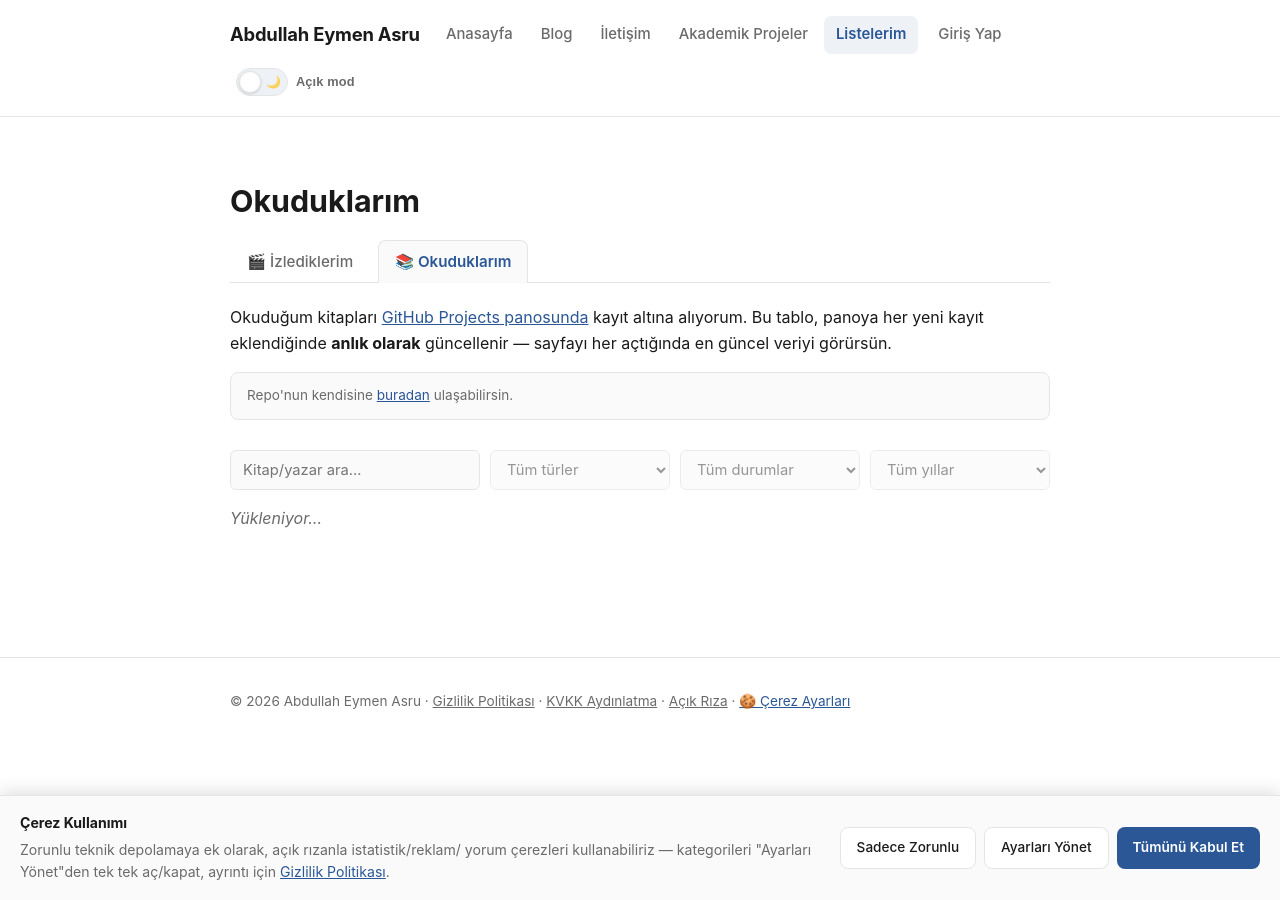
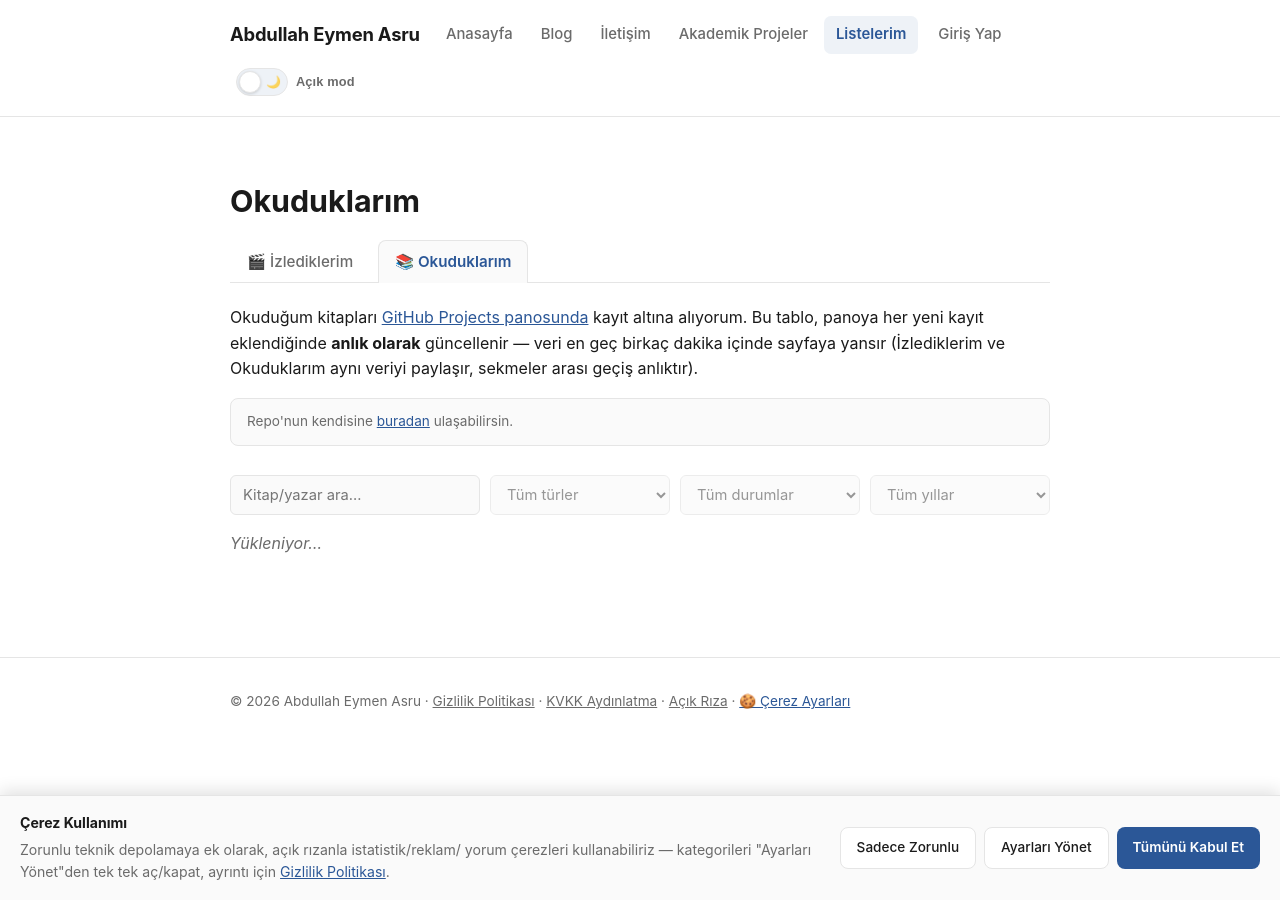
Before and after one commit to abdullah-eymen-asru/abdullah-eymen-asru.github.io, a Jekyll site: the page built from icerik/okuduklarim.md, in a window 1280 px wide. Built offline with Jekyll 4.4.1, drawn with Linux system fonts in a browser that asks for light colours.

Commit message:
Clarify data update timing and tab interaction
Updated the text to clarify the data update frequency and interactivity between tabs.

```diff
--- a/icerik/okuduklarim.md
+++ b/icerik/okuduklarim.md
@@ -15,8 +15,8 @@ permalink: "/icerik/okuduklarim.html"
   Okuduğum kitapları
   <a href="{{ site.okuma_projects_url }}" target="_blank" rel="noopener noreferrer">GitHub Projects panosunda</a>
   kayıt altına alıyorum. Bu tablo, panoya her yeni kayıt eklendiğinde
-  <strong>anlık olarak</strong> güncellenir — sayfayı her açtığında en güncel
-  veriyi görürsün.
+  <strong>anlık olarak</strong> güncellenir — veri en geç birkaç dakika içinde
+  sayfaya yansır (İzlediklerim ve Okuduklarım aynı veriyi paylaşır, sekmeler arası geçiş anlıktır).
 </p>
 
 <p class="format-hint">
@@ -64,6 +64,8 @@ permalink: "/icerik/okuduklarim.html"
 <script>
   koleksiyonTablosuOlustur({
     jsonUrl: "{{ site.cloudflare_worker_url }}?project=okuma",
+    tumuUrl: "{{ site.cloudflare_worker_url }}?project=hepsi",   // izleme + okuma TEK Worker isteğinde; iki sekme arasında geçiş istek atmaz
+    bolum: "okuma",
     containerId: "okunanlar-tablo",
     searchInputId: "okuma-search",
     turSelectId: "tur-filtresi",
```
